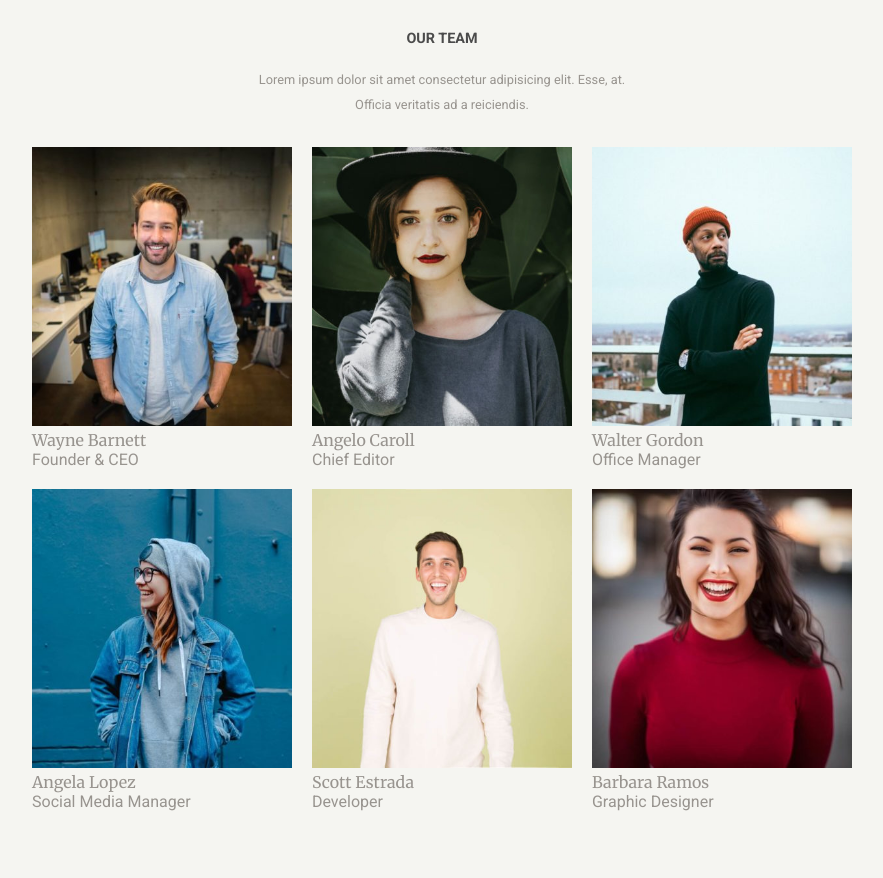
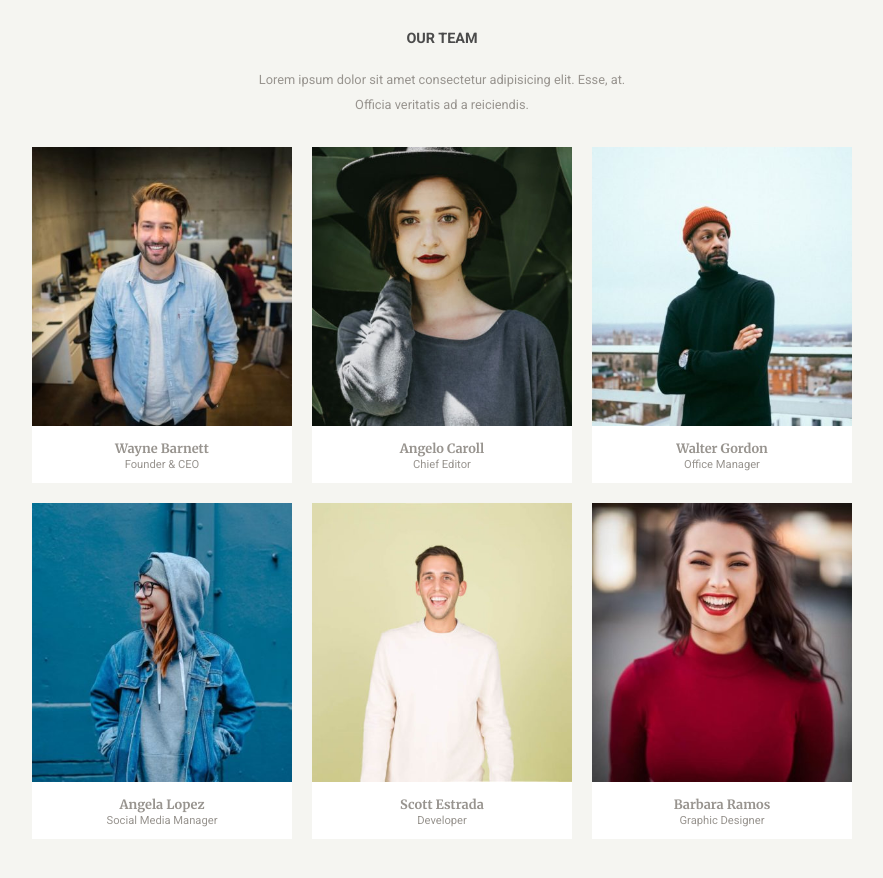
Before and after one commit to Valee8/js-our-team, a plain HTML site: page bonus/index.html in a window 1280 px wide. Shown: the whole page, without its empty margins (198-1081 px from the left). Before the commit the page ends 851 px from the top, so only its background shows below. Drawn offline with Linux system fonts and the light colour scheme.

Commit message:
modifico card

```diff
--- a/bonus/css/style.css
+++ b/bonus/css/style.css
@@ -44,8 +44,19 @@ p {
 #membri .card {
     width: calc(100% / 3 - 20px);
     margin: 10px;
+    text-align: center;
+    background-color: #fff;
+    padding-bottom: 10px;
 }
 
 #membri .card .nome {
     font-family: 'Merriweather', serif;
+    font-size: 0.8rem;
+    font-weight: bold;
+    padding-top: 10px;
 }
+
+#membri .card .ruolo {
+    font-size: 0.7rem;
+    padding: 2px 0;
+}
```
